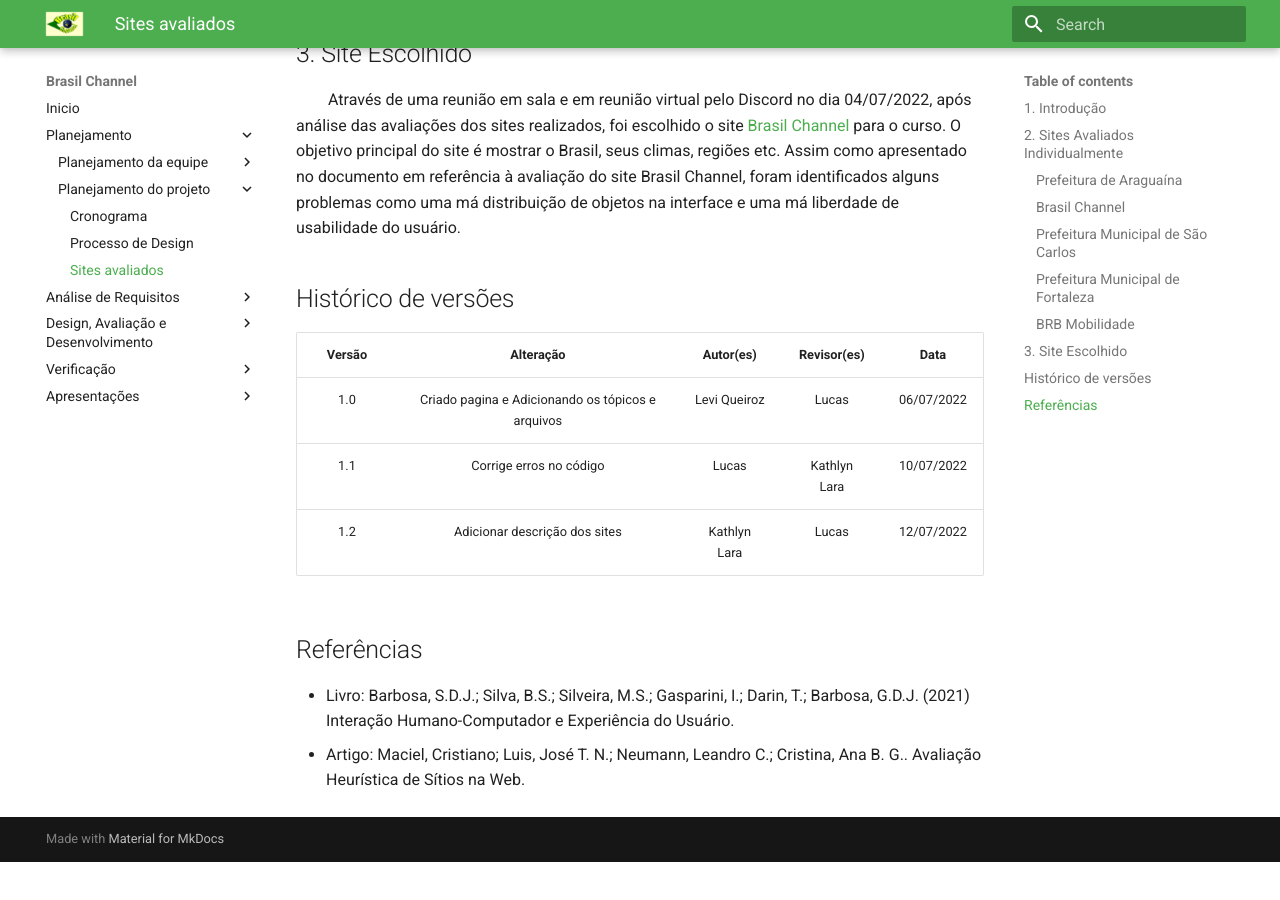
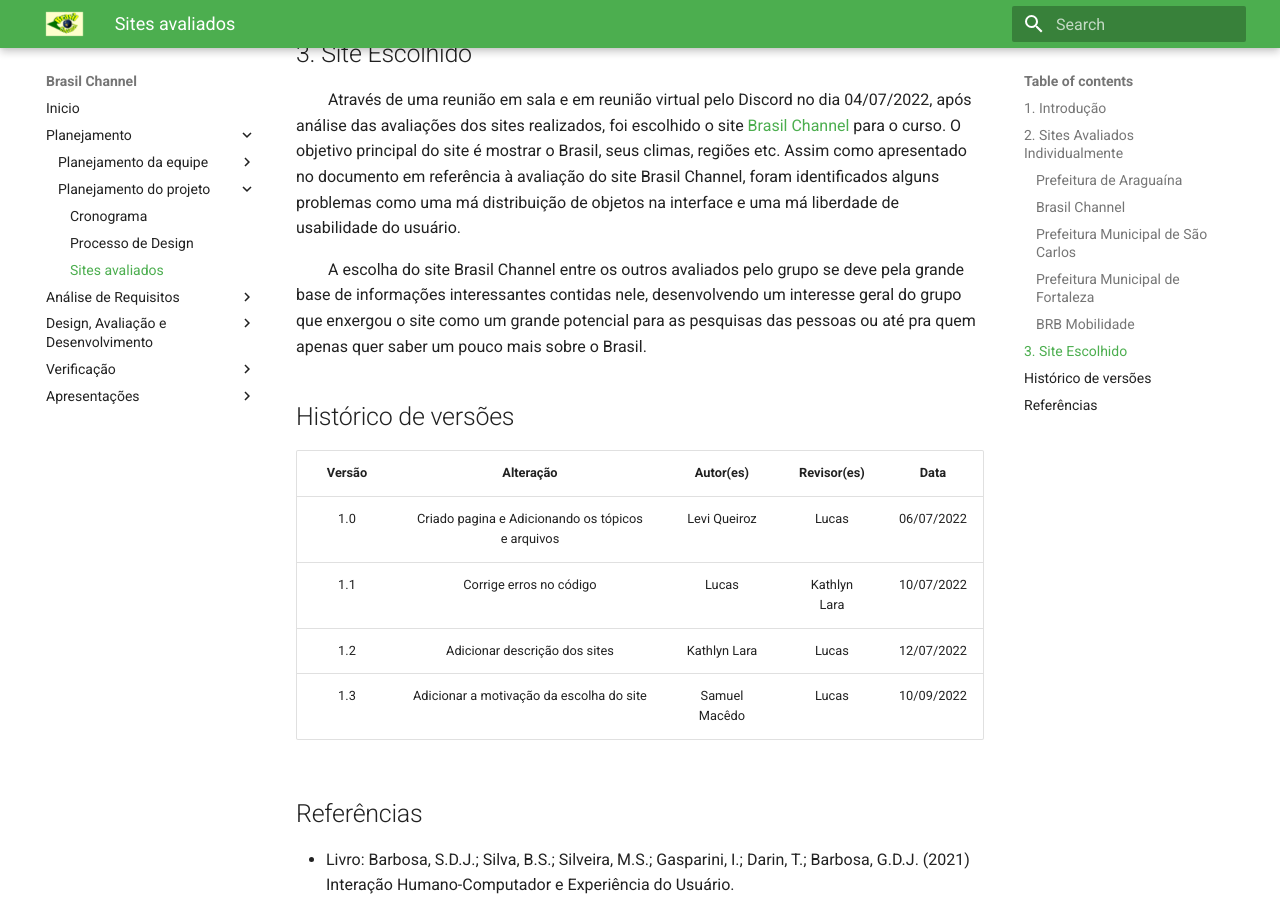
Before and after one commit to klmurussi/2022.1-Brasil-Channel, an MkDocs documentation site: the page built from docs/planejamento/sites.md, in a window 1280 px wide and 900 px high, scrolled down 2240 px. Built offline with MkDocs 1.6.1 and Material for MkDocs 9.7.7, drawn with Linux system fonts in a browser that asks for light colours; before the commit the page ends 3102 px from its top, so only the background shows below that.

Commit message:
adição de conteúdo sites.

```diff
--- a/docs/planejamento/sites.md
+++ b/docs/planejamento/sites.md
@@ -52,6 +52,9 @@
 
 &emsp;&emsp;Através de uma reunião em sala e em reunião virtual pelo Discord no dia 04/07/2022, após análise das avaliações dos sites realizados, foi escolhido o site [Brasil Channel](https://www.brasilchannel.com.br/) para o curso. O objetivo principal do site é mostrar o Brasil, seus climas, regiões etc. Assim como apresentado no documento em referência à avaliação do site Brasil Channel, foram identificados alguns problemas como uma má distribuição de objetos na interface e uma má liberdade de usabilidade do usuário.
 
+&emsp;&emsp;A escolha do site Brasil Channel entre os outros avaliados pelo grupo se deve pela grande base de informações interessantes contidas nele, desenvolvendo um interesse geral do grupo que enxergou o site como um grande potencial para as pesquisas das pessoas ou até pra quem apenas quer saber um pouco mais sobre o Brasil.
+
+
 
 ## Histórico de versões
 
@@ -60,6 +63,7 @@
 |   1.0  |                   Criado pagina e Adicionando os tópicos e arquivos	                  |    Levi Queiroz    | Lucas | 06/07/2022 |
 |   1.1  |   Corrige erros no código                |    Lucas    | Kathlyn Lara | 10/07/2022 |
 |   1.2  |   Adicionar descrição dos sites | Kathlyn Lara | Lucas | 12/07/2022 |
+|   1.3  |   Adicionar a motivação da escolha do site | Samuel Macêdo | Lucas | 10/09/2022 |
 
 
 ## Referências
```
